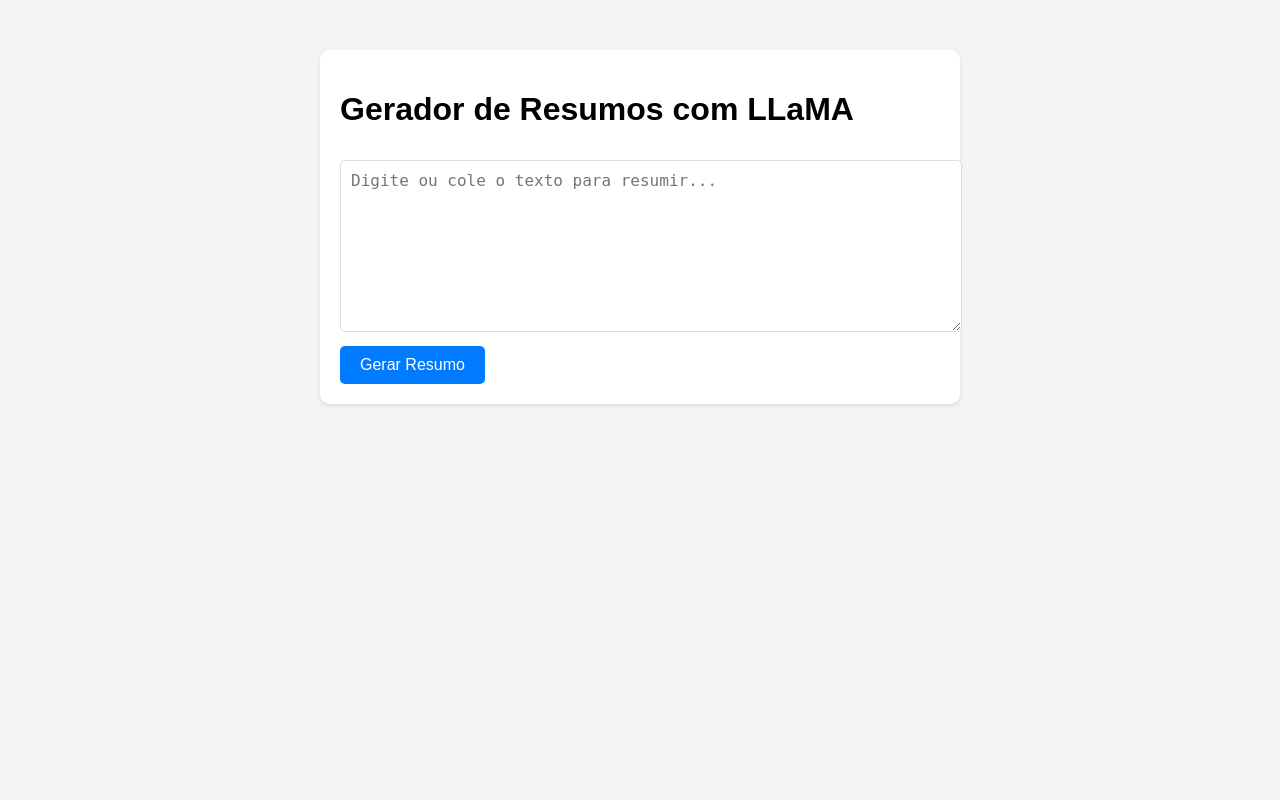
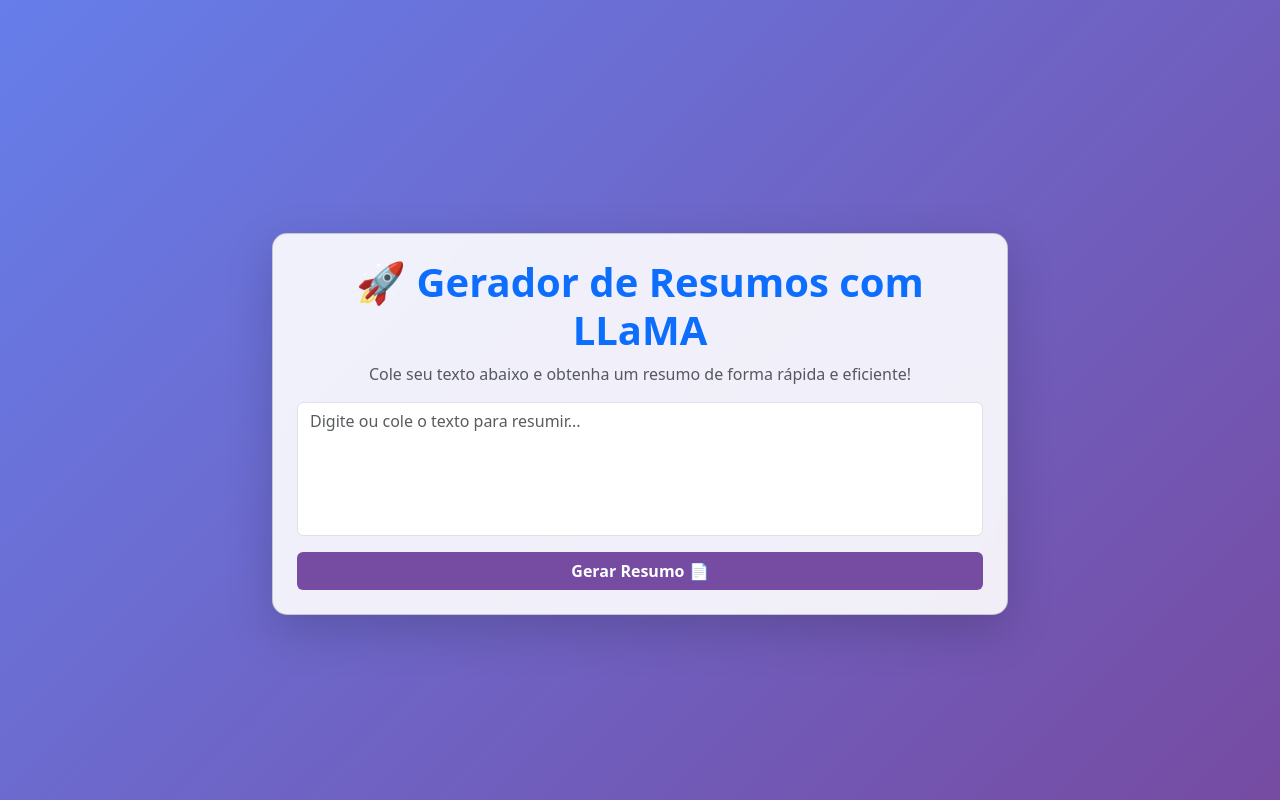
Before and after one commit to MatheusMV05/LLM-Local-API-Project, a FastAPI app: page / in a window 1280 px wide. Run offline with FastAPI, Linux system fonts and the light colour scheme.

Commit message:
Aprimorei o frontend adcionando Bootstrap para melhorar a aparencia da aplicação

```diff
--- a/templates/index.html
+++ b/templates/index.html
@@ -4,23 +4,61 @@
     <meta charset="UTF-8">
     <meta name="viewport" content="width=device-width, initial-scale=1.0">
     <title>Resumo com LLaMA</title>
-    <link rel="stylesheet" href="/static/style.css">
+    <link href="https://cdn.jsdelivr.net/npm/bootstrap@5.3.0/dist/css/bootstrap.min.css" rel="stylesheet">
+    <script src="https://cdn.jsdelivr.net/npm/bootstrap@5.3.0/dist/js/bootstrap.bundle.min.js"></script>
+    <style>
+        body {
+            background: linear-gradient(135deg, #667eea, #764ba2);
+            min-height: 100vh;
+            display: flex;
+            align-items: center;
+            justify-content: center;
+        }
+        .card {
+            border-radius: 15px;
+            overflow: hidden;
+            background: rgba(255, 255, 255, 0.9);
+            backdrop-filter: blur(10px);
+        }
+        .btn-custom {
+            background-color: #764ba2;
+            color: white;
+            transition: all 0.3s ease-in-out;
+        }
+        .btn-custom:hover {
+            background-color: #563d7c;
+        }
+        textarea {
+            resize: none;
+        }
+    </style>
 </head>
 <body>
     <div class="container">
-        <h1>Gerador de Resumos com LLaMA</h1>
-        <form method="post" action="/summarize/">
-            <textarea name="text" placeholder="Digite ou cole o texto para resumir..." required></textarea>
-            <button type="submit">Gerar Resumo</button>
-        </form>
+        <div class="row justify-content-center">
+            <div class="col-md-8">
+                <div class="card shadow-lg p-4 mt-5">
+                    <h1 class="text-center text-primary fw-bold">🚀 Gerador de Resumos com LLaMA</h1>
+                    <p class="text-center text-muted">Cole seu texto abaixo e obtenha um resumo de forma rápida e eficiente!</p>
+                    <form method="post" action="/summarize/">
+                        <div class="mb-3">
+                            <textarea class="form-control" name="text" rows="5" placeholder="Digite ou cole o texto para resumir..." required></textarea>
+                        </div>
+                        <button type="submit" class="btn btn-custom w-100 fw-bold">Gerar Resumo 📄</button>
+                    </form>
+                </div>
 
-        {% if summary %}
-        <div class="result">
-            <h2>Resumo Gerado:</h2>
-            <p>{{ summary }}</p>
-            <a href="/download/{{ file_path }}" class="btn">Baixar Resumo</a>
+                {% if summary %}
+                <div class="card shadow-lg p-4 mt-4">
+                    <h2 class="text-center text-success">✅ Resumo Gerado:</h2>
+                    <p class="mt-3 text-dark bg-light p-3 rounded">{{ summary }}</p>
+                    <div class="text-center">
+                        <a href="/download/{{ file_path }}" class="btn btn-success fw-bold">⬇️ Baixar Resumo</a>
+                    </div>
+                </div>
+                {% endif %}
+            </div>
         </div>
-        {% endif %}
     </div>
 </body>
 </html>
```
Also changed, not shown: 1 other file.
